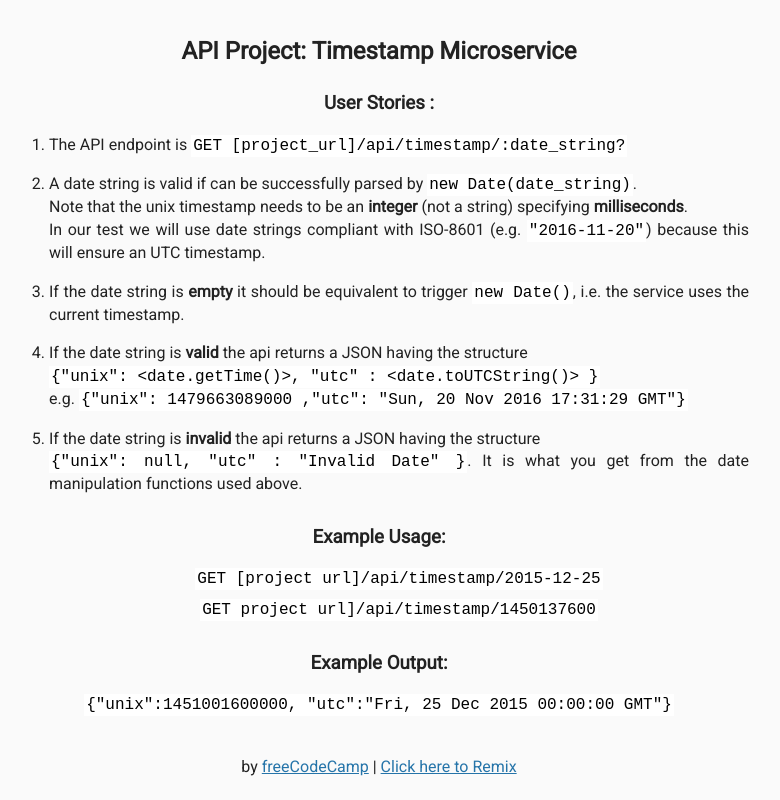
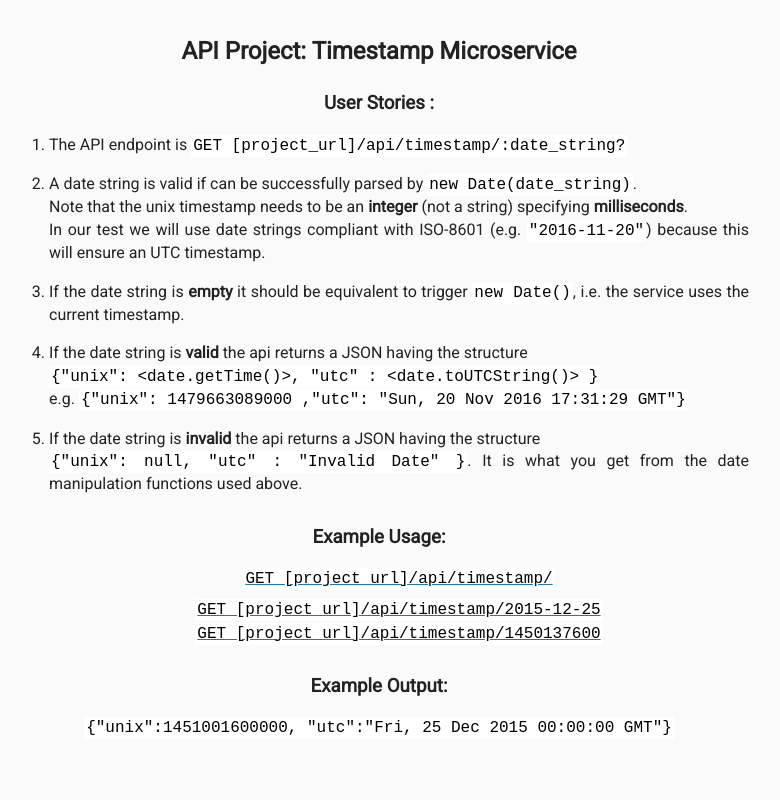
Before and after one commit to kocgo/time-stamp-api, a website: page views/index.html in a window 1280 px wide. Shown: the whole page, without its empty margins (261-1041 px from the left). Drawn offline with Linux system fonts and the light colour scheme; files that its build step writes are made by us from their sources.

Commit message:
🐴🌱 Updated with Glitch

```diff
--- a/views/index.html
+++ b/views/index.html
@@ -31,8 +31,9 @@
         <h3>Example Usage:</h3>
         <ul>
           <li>
-            <code>GET [project url]/api/timestamp/2015-12-25</code></li>
-          <li><code>GET project url]/api/timestamp/1450137600</code></li>
+            <a href="https://timestamp-project-xheartean.glitch.me/api/timestamp/"><code>GET [project url]/api/timestamp/</code></a></li>
+            <a href="https://timestamp-project-xheartean.glitch.me/api/timestamp/2015-12-25"><code>GET [project url]/api/timestamp/2015-12-25</code></a></li>
+          <li><a href="https://timestamp-project-xheartean.glitch.me/api/timestamp/1450137600"><code>GET [project url]/api/timestamp/1450137600</code></a></li>
         </ul>
 
         <h3>Example Output:</h3>
@@ -40,10 +41,7 @@
           <code>{"unix":1451001600000, "utc":"Fri, 25 Dec 2015 00:00:00 GMT"}</code>
         </p>
       </div>
-      <div class="footer">
-        <p>
-          by <a href="http://www.freecodecamp.com/">freeCodeCamp</a> | <a href="https://hyperdev.com/#!/remix/FCC_API_timestamp_bplate/8338be2-a353-4892-8a0d-6295e4f12eb5">Click here to Remix</a>
-        </p>
+
       </div>
    </body>
 
```
Also changed, not shown: server.js (+8 -6 lines), README.md.
